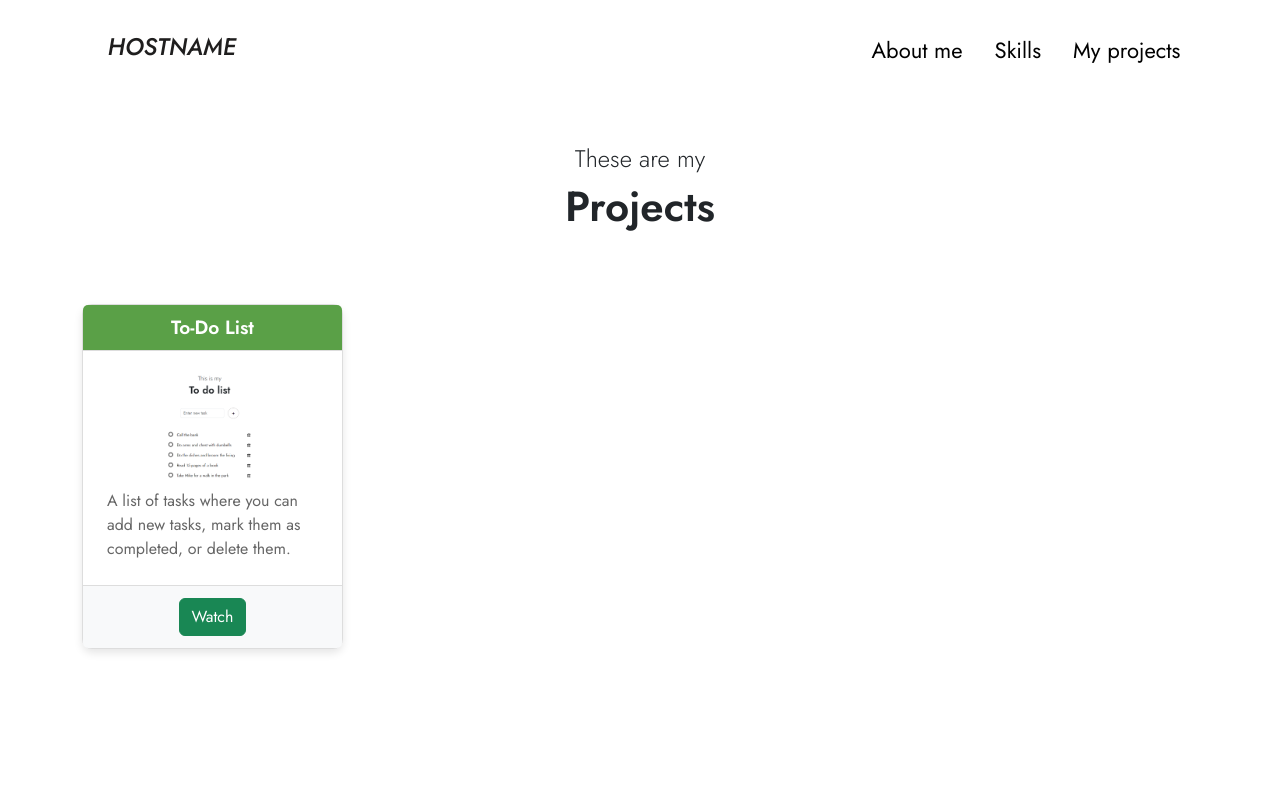
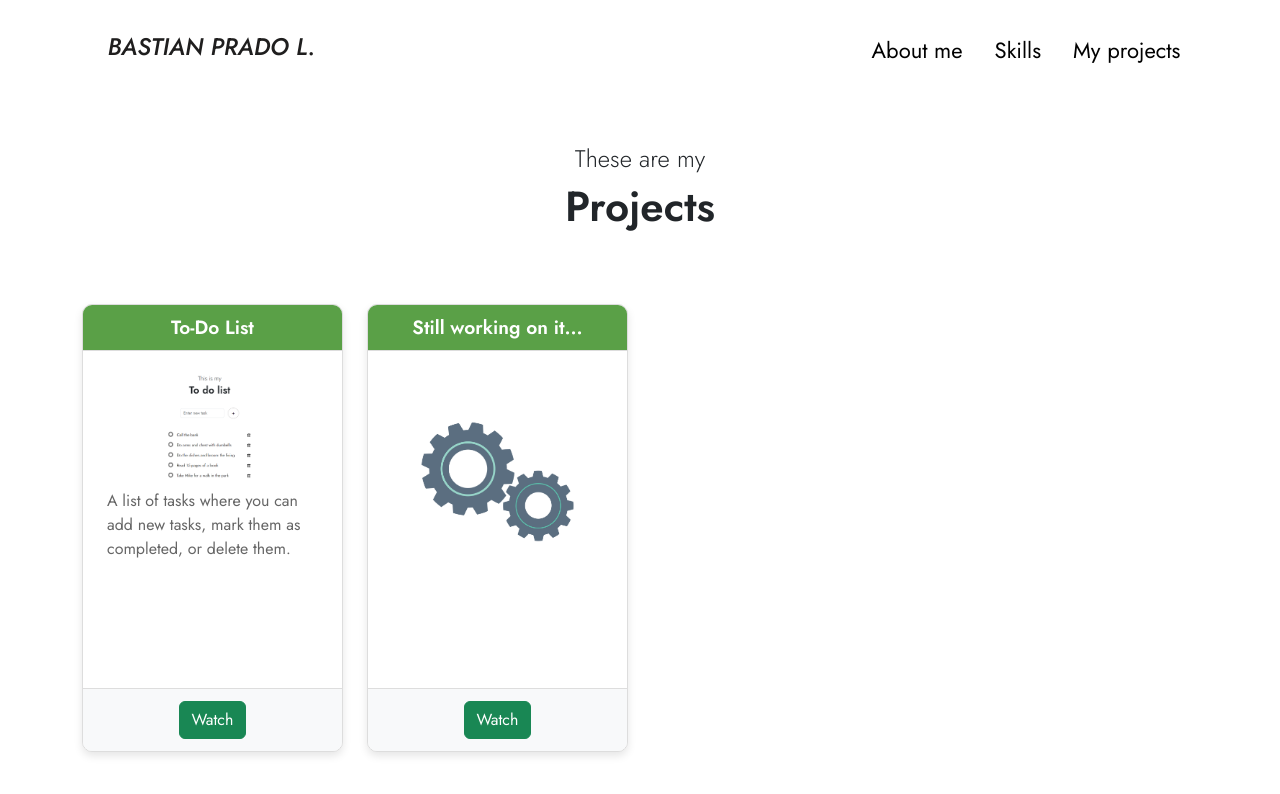
Before and after one commit to Bastian142000/portfolio, a React (Create React App) app: page /projects in a window 1280 px wide. Shown: the top 794 px of the page. Built offline with nearby package versions, Linux system fonts and the light colour scheme.

Commit message:
Added minor styles changes to my projects section

```diff
--- a/src/components/AboutMe/AboutMe.css
+++ b/src/components/AboutMe/AboutMe.css
@@ -55,6 +55,11 @@
   gap: 3rem;
 }
 
+.git-icon,
+.linkedin-icon {
+  color: black;
+}
+
 .git-icon:hover,
 .linkedin-icon:hover {
   color: #35945b;
--- a/src/components/AboutMe/AboutMe.js
+++ b/src/components/AboutMe/AboutMe.js
@@ -22,7 +22,7 @@ export default function AboutMe() {
         <Col md={8} className="col-aboutme">
           <h2>What will you find here?</h2>
           <span>
-            Hi there! I'm [Your Name], currently in my 4th year of Computer
+            Hi there! I'm Bastian Prado, currently in my 4th year of Computer
             Science. Welcome to my portfolio, where you can explore the projects
             I've created using frontend technologies. I'm passionate about
             deepening my skills in this field, and I hope you find my work
@@ -33,11 +33,20 @@ export default function AboutMe() {
             <Link to="/projects" className="btn btn-success">
               Projects
             </Link>
-            <Button variant="success">Contact</Button>
+            <Link
+              to="https://www.linkedin.com/in/bastián-prado-leiva-0b6a81221"
+              className="btn btn-success"
+            >
+              Contact
+            </Link>
           </span>
           <span className="aboutme-icons">
-            <FaGithub size={32} className="git-icon" />
-            <FaLinkedin size={32} className="linkedin-icon" />
+            <Link to="https://github.com/Bastian142000/portfolio">
+              <FaGithub size={32} className="git-icon" />
+            </Link>
+            <Link to="https://www.linkedin.com/in/bastián-prado-leiva-0b6a81221">
+              <FaLinkedin size={32} className="linkedin-icon" />
+            </Link>
           </span>
         </Col>
       </Row>
--- a/src/components/MyProjects/MyProjects.css
+++ b/src/components/MyProjects/MyProjects.css
@@ -17,6 +17,8 @@
   border-radius: 10px;
   box-shadow: 0 4px 8px rgba(0, 0, 0, 0.1);
   transition: transform 0.2s ease, box-shadow 0.2s ease;
+  height: 28rem;
+  overflow-y: auto;
 }
 
 #card-projects:hover {
--- a/src/components/MyProjects/MyProjects.js
+++ b/src/components/MyProjects/MyProjects.js
@@ -33,7 +33,7 @@ function Project({ project }) {
     <Card id="card-projects">
       <Card.Header>{project.name}</Card.Header>
       <Card.Body>
-        <Card.Img src={project.image}></Card.Img>
+        <Card.Img src={project.image} className="img-fluid" alt="Img in work..."></Card.Img>
         <Card.Text>{project.description}</Card.Text>
       </Card.Body>
       <Card.Footer>
--- a/src/components/MyProjects/ToDoList/ToDoList.js
+++ b/src/components/MyProjects/ToDoList/ToDoList.js
@@ -8,7 +8,6 @@ import "./ToDoList.css";
 import { useRef, useState } from "react";
 import { RiDeleteBin6Line } from "react-icons/ri";
 import { RiEdit2Line } from "react-icons/ri";
-
 
 const defaultTasks = [
   {
@@ -73,7 +72,12 @@ export default function ToDoList() {
             <h3>To do list</h3>
           </div>
           <TasksForm onAddTask={handleAddTask} />
-          <List tasks={tasks} onToggleTask={handleToggleTask} onDeleteTask={handleDeleteTask} onEditTask={handleEditTask} />
+          <List
+            tasks={tasks}
+            onToggleTask={handleToggleTask}
+            onDeleteTask={handleDeleteTask}
+            onEditTask={handleEditTask}
+          />
         </Col>
       </Row>
     </Container>
@@ -91,7 +95,13 @@ function List({ tasks, onToggleTask, onDeleteTask, onEditTask }) {
     <Table hover id="task-table">
       <tbody id="task-list">
         {sortedTasks.map((task) => (
-          <Task key={task.id} task={task} onToggleTask={onToggleTask} onDeleteTask={onDeleteTask} onEditTask={onEditTask} />
+          <Task
+            key={task.id}
+            task={task}
+            onToggleTask={onToggleTask}
+            onDeleteTask={onDeleteTask}
+            onEditTask={onEditTask}
+          />
         ))}
       </tbody>
     </Table>
@@ -110,7 +120,12 @@ function Task({ task, onToggleTask, onDeleteTask, onEditTask }) {
           <input
             type="checkbox"
             value={task.finished}
-            onChange={() => onToggleTask(task.id)}
+            onChange={(e) => {
+              onToggleTask(task.id);
+              if (isEditing) {
+                setIsEditing(false);
+              }
+            }}
             id="custom-checkbox"
             ref={checkboxRef}
           ></input>
@@ -161,15 +176,16 @@ function Task({ task, onToggleTask, onDeleteTask, onEditTask }) {
       <td>
         <RiEdit2Line
           id="edit-icon"
-          onClick={() => setIsEditing(!isEditing)}
+          onClick={() => !task.finished && setIsEditing(!isEditing)}
         />
-        <RiDeleteBin6Line id="delete-icon" onClick={() => onDeleteTask(task.id)} />
+        <RiDeleteBin6Line
+          id="delete-icon"
+          onClick={() => onDeleteTask(task.id)}
+        />
       </td>
     </tr>
   );
 }
-
-
 
 function TasksForm({ onAddTask }) {
   const [text, setText] = useState("");
--- a/src/components/NavbarPortfolio/NavbarPortfolio.js
+++ b/src/components/NavbarPortfolio/NavbarPortfolio.js
@@ -13,7 +13,7 @@ export default function NavbarPortfolio() {
         <div className="d-sm mx-auto">
           <Navbar.Brand as={Link} to={"/"}>
             <h1 id="navbar-title-lg" className="d-none d-sm-inline">
-              HOSTNAME
+              BASTIAN PRADO L.
             </h1>
           </Navbar.Brand>
         </div>
--- a/src/components/SkillList/Skill.js
+++ b/src/components/SkillList/Skill.js
@@ -8,8 +8,9 @@ export default function Skill({ skill }) {
         <span id="skill-name">{skill.name}</span>
       </Card.Header>
       <Card.Body>
-          <Card.Title>{skill.level}</Card.Title>
-          <Card.Text>{skill.description}</Card.Text>
+        <Card.Text className="text-center mt-3">
+          {skill.description}
+        </Card.Text>
       </Card.Body>
     </Card>
   );
--- a/src/data/projects.js
+++ b/src/data/projects.js
@@ -1,4 +1,5 @@
 import ToDoList  from "../assets/images/ToDoList.jpg";
+import Working  from "../assets/images/Working.jpg";
 
 export const projects = [
     {
@@ -8,4 +9,11 @@ export const projects = [
         image: ToDoList ,
         link: "/projects/to-do-list"
     },
+    {
+        id: 2,
+        name: "Still working on it...",
+        description: "",
+        image: Working,
+        link: "/projects"
+    },
 ];
--- a/src/data/skills.js
+++ b/src/data/skills.js
@@ -7,7 +7,6 @@ export const skills = [
   {
     id: 1,
     name: "Javascript",
-    level: "Intermediate",
     description:
       "Proficient in using JavaScript applied in frameworks like React, \
          with a solid understanding of its syntax, data types, and control structures. \
@@ -18,9 +17,8 @@ export const skills = [
   {
     id: 2,
     name: "React",
-    level: "Intermediate",
     description:
-      "Experienced in building reusable UI components with React. Skilled in managing state and props,\
+      "Proficient in building reusable UI components with React. Skilled in managing state and props,\
         and familiar with popular libraries like Redux and React Router. Able to build scalable \
          and maintainable applications with React.",
     icon: <FaReact size={32} />,
@@ -28,7 +26,6 @@ export const skills = [
   {
     id: 3,
     name: "SQL",
-    level: "Intermediate",
     description:
       "Proficient in writing efficient SQL queries to retrieve and manipulate data in \
          relational databases. Experienced in designing and implementing database schemas, and \
```
Also changed, not shown: src/assets/images/Working.jpg (added). Lines whose indentation alone changed are shown as unchanged.
